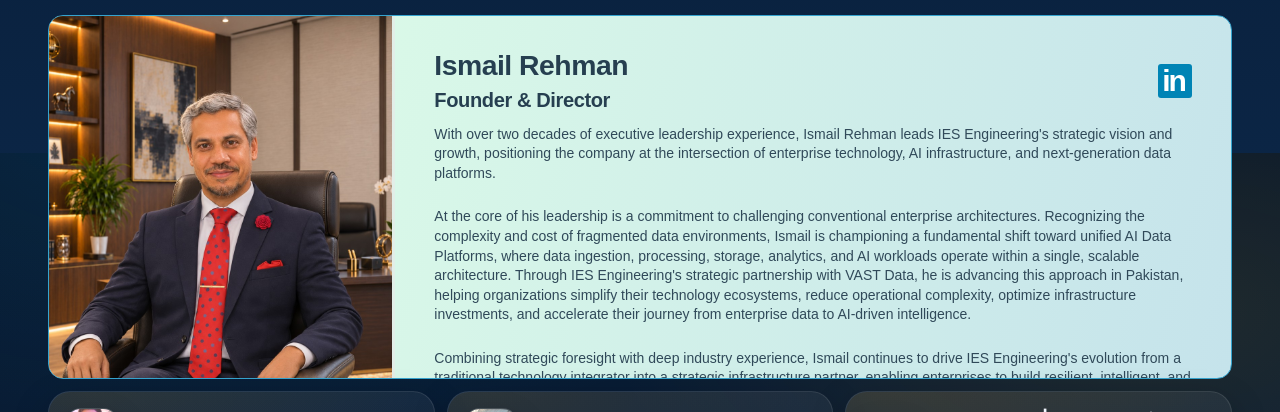
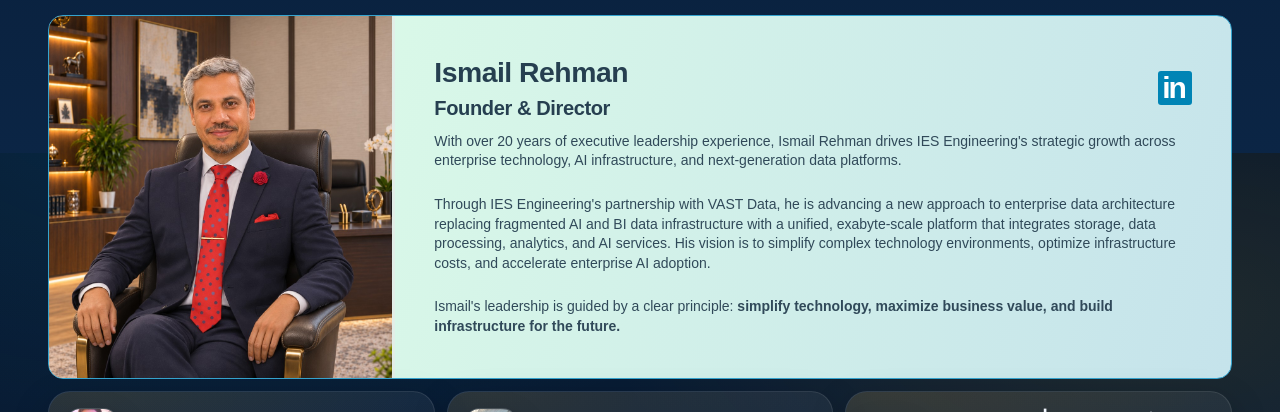
Before and after one commit to ismail-rehman/iespakistan.com, a plain HTML site: page index.html in a window 1280 px wide. Shown: the part 3047-3459 px from the top of the page. Drawn offline with nearby package versions, Linux system fonts and the light colour scheme.

Commit message:
Use revised concise Director biography

```diff
--- a/index.html
+++ b/index.html
@@ -2091,10 +2091,9 @@ Banks • Government Platforms • National Infrastructure • Enterprise Groups
    <div><h2 id="ies-director-name">Ismail Rehman</h2><h3>Founder &amp; Director</h3></div>
    <a class="idr-linkedin" href="https://www.linkedin.com/in/ismailrehman/" target="_blank" rel="noopener noreferrer" aria-label="Ismail Rehman on LinkedIn" style="text-decoration:none">in</a>
   </div>
-  <p>With over two decades of executive leadership experience, Ismail Rehman leads IES Engineering's strategic vision and growth, positioning the company at the intersection of enterprise technology, AI infrastructure, and next-generation data platforms.</p>
-  <p>At the core of his leadership is a commitment to challenging conventional enterprise architectures. Recognizing the complexity and cost of fragmented data environments, Ismail is championing a fundamental shift toward unified AI Data Platforms, where data ingestion, processing, storage, analytics, and AI workloads operate within a single, scalable architecture. Through IES Engineering's strategic partnership with VAST Data, he is advancing this approach in Pakistan, helping organizations simplify their technology ecosystems, reduce operational complexity, optimize infrastructure investments, and accelerate their journey from enterprise data to AI-driven intelligence.</p>
-  <p>Combining strategic foresight with deep industry experience, Ismail continues to drive IES Engineering's evolution from a traditional technology integrator into a strategic infrastructure partner, enabling enterprises to build resilient, intelligent, and future-ready digital foundations.</p>
-  <p><strong>His leadership philosophy is grounded in a simple principle: technology should eliminate complexity, unlock business value, and create lasting competitive advantage.</strong></p>
+  <p>With over 20 years of executive leadership experience, Ismail Rehman drives IES Engineering's strategic growth across enterprise technology, AI infrastructure, and next-generation data platforms.</p>
+  <p>Through IES Engineering's partnership with VAST Data, he is advancing a new approach to enterprise data architecture replacing fragmented AI and BI data infrastructure with a unified, exabyte-scale platform that integrates storage, data processing, analytics, and AI services. His vision is to simplify complex technology environments, optimize infrastructure costs, and accelerate enterprise AI adoption.</p>
+  <p>Ismail's leadership is guided by a clear principle: <strong>simplify technology, maximize business value, and build infrastructure for the future.</strong></p>
  </div>
 </article>
 
```
